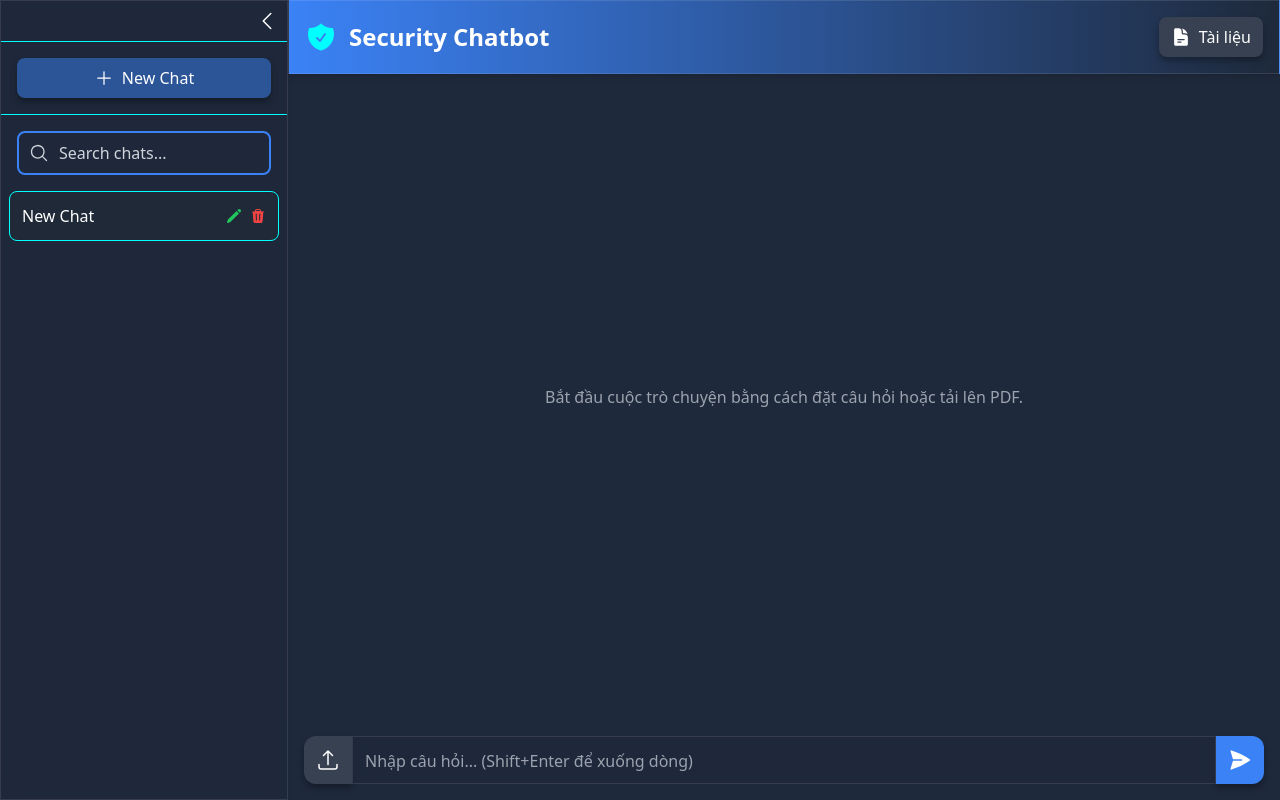
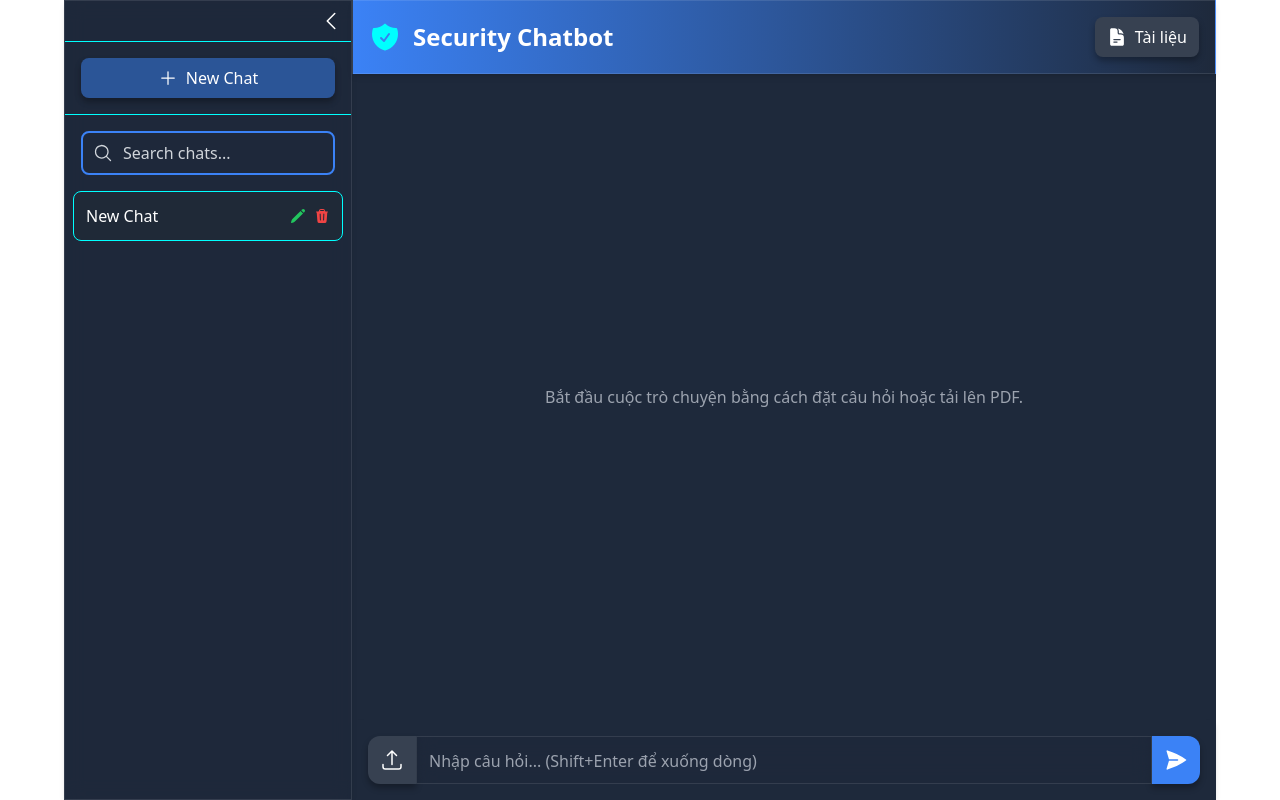
Before and after one commit to CtrlTropper/Demo01, a React (Vite) app in the folder security-chatbot2/: page / in a window 1280 px wide. Built offline with nearby package versions, Linux system fonts and the light colour scheme.

Commit message:
messagebubble

```diff
--- a/security-chatbot2/src/App.jsx
+++ b/security-chatbot2/src/App.jsx
@@ -117,7 +117,8 @@ function App() {
           sseBuffer = sseBuffer.slice(eventEndIndex + 2);
           // Một sự kiện SSE có thể gồm nhiều dòng 'data:'
           const dataLines = rawEvent.split(/\r?\n/).filter(l => l.startsWith('data:'));
-          const payload = dataLines.map(l => l.slice(5).trimStart()).join('\n');
+          // Giữ nguyên khoảng trắng đầu dòng để tránh dính chữ khi stream
+          const payload = dataLines.map(l => l.slice(5)).join('\n');
           if (!payload) continue;
           if (payload === '[DONE]') {
             // Bỏ qua, vòng while ngoài sẽ kết thúc khi reader.done = true
@@ -237,7 +238,7 @@ function App() {
   // Không còn đăng xuất
 
   return (
-    <div className="h-screen flex bg-dark-slate">
+    <div className="h-screen flex bg-dark-slate max-w-6xl mx-auto w-full">
       <Sidebar
         isOpen={isSidebarOpen}
         onToggle={() => setIsSidebarOpen(!isSidebarOpen)}
--- a/security-chatbot2/src/components/MessageBubble.jsx
+++ b/security-chatbot2/src/components/MessageBubble.jsx
@@ -18,7 +18,7 @@ const MessageBubble = ({ sender, text, streaming = false }) => {
         <CpuChipIcon className="h-8 w-8 text-matrix-green mr-2 flex-shrink-0" />
       )}
       <div
-        className={`message-bubble shadow-soft transition-opacity duration-500 opacity-0 animate-slide-up whitespace-pre-wrap relative ${
+        className={`message-bubble shadow-soft transition-opacity duration-500 opacity-0 animate-slide-up whitespace-pre-wrap break-words relative ${
           isUser
             ? 'bg-message-gradient text-white'
             : 'glass-effect text-white'
```
